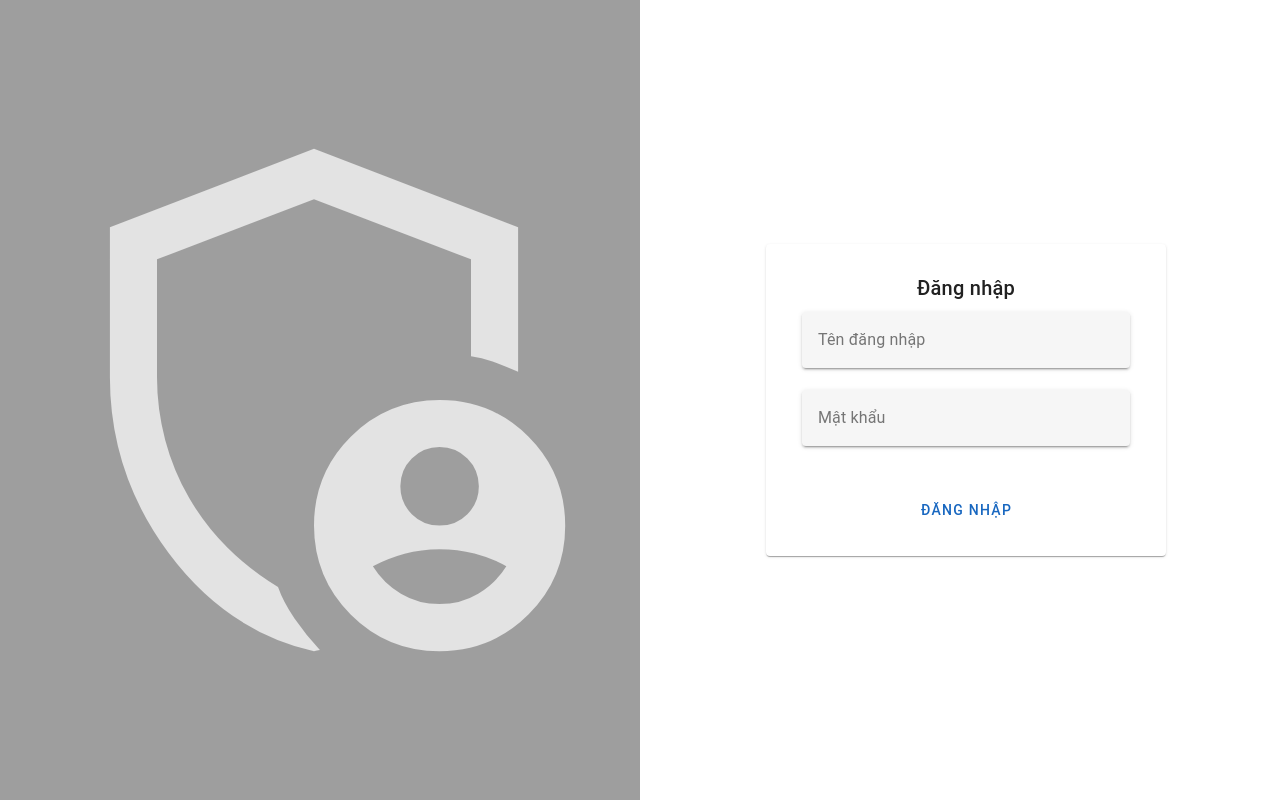
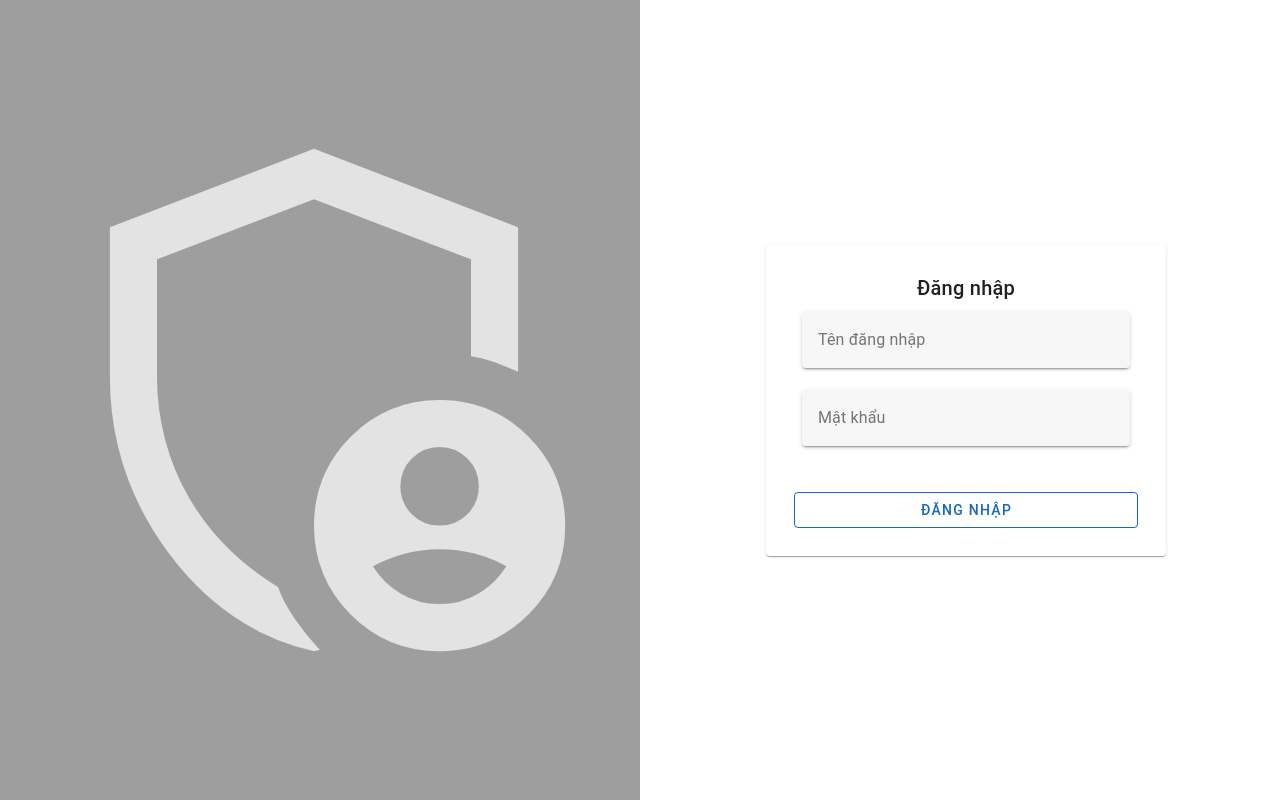
Before and after one commit to B5u2423/Bookstore-Website, a Vue app in the folder frontend/: page /admin/login in a window 1280 px wide. Built offline with nearby package versions, Linux system fonts and the light colour scheme.

Commit message:
Minor refactors

```diff
--- a/frontend/src/views/admin/AdminLogin.vue
+++ b/frontend/src/views/admin/AdminLogin.vue
@@ -50,7 +50,7 @@ function handleLogin() {
 
             <v-form>
 
-              <!-- Username Input -->
+              <!-- username/email -->
 
               <v-text-field
                 v-model="username"
@@ -60,7 +60,7 @@ function handleLogin() {
                 :rules="[(v) => !!v || 'Tên đăng nhập không được bỏ trống']"
               />
 
-              <!-- Password Input -->
+              <!-- password -->
 
               <v-text-field
                 v-model="password"
@@ -77,10 +77,11 @@ function handleLogin() {
 
           <v-card-actions>
 
-            <!-- Login Button -->
+            <!-- login button -->
 
             <v-btn
               color="primary"
+              variant="outlined"
               block
               @click="handleLogin"
             >
--- a/frontend/src/views/ecom/CustomerLogin.vue
+++ b/frontend/src/views/ecom/CustomerLogin.vue
@@ -95,10 +95,10 @@ async function handleLogin() {
 
       </div>
 
-
       <div class="text-center">
 
         <p class="text-black"> Hoặc đăng nhập bằng </p>
+
         <v-btn
           color="blue"
           class="ma-2 pa-2"
@@ -114,8 +114,8 @@ async function handleLogin() {
         >
            Google
         </v-btn>
+
       </div>
-
 
     </div>
 
--- a/frontend/src/views/ecom/Register.vue
+++ b/frontend/src/views/ecom/Register.vue
@@ -101,6 +101,7 @@ const rules = {
         </v-btn>
 
       </div>
+
     </div>
 
   </v-sheet>
```
Lines whose indentation alone changed are shown as unchanged.
